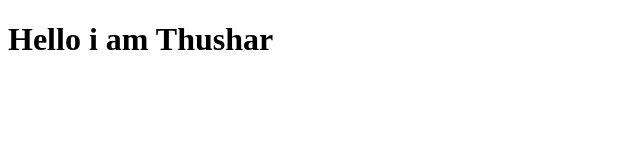
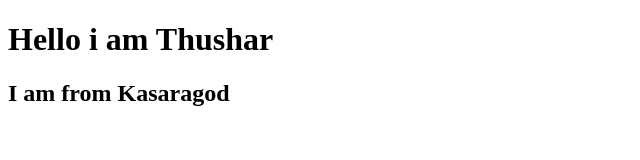
Before and after one commit to thushar-p/git-course, a plain HTML site: page home.html in a window 1280 px wide. Shown: the whole page, without its empty margins (0-640 px from the left). Drawn offline with Linux system fonts and the light colour scheme.

Commit message:
Added my place to home.html

```diff
--- a/home.html
+++ b/home.html
@@ -7,5 +7,6 @@
 </head>
 <body>
   <h1>Hello i am Thushar</h1>
+  <h2>I am from Kasaragod</h2>
 </body>
 </html>
```
